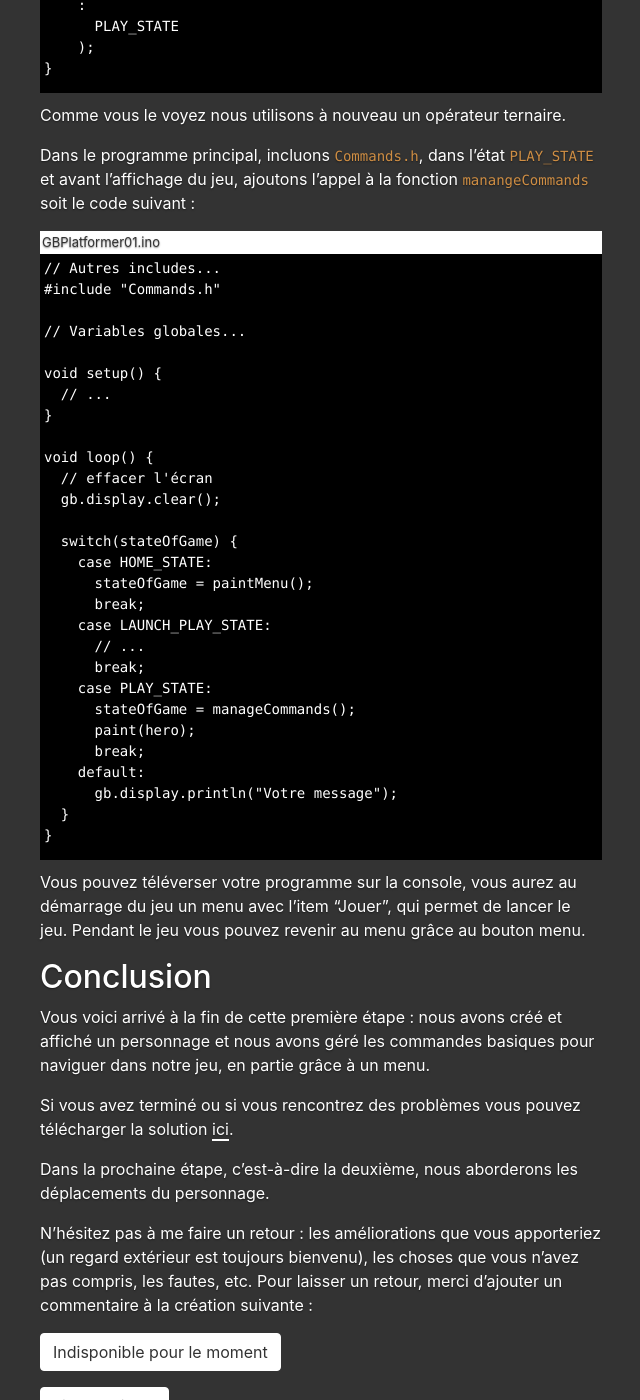
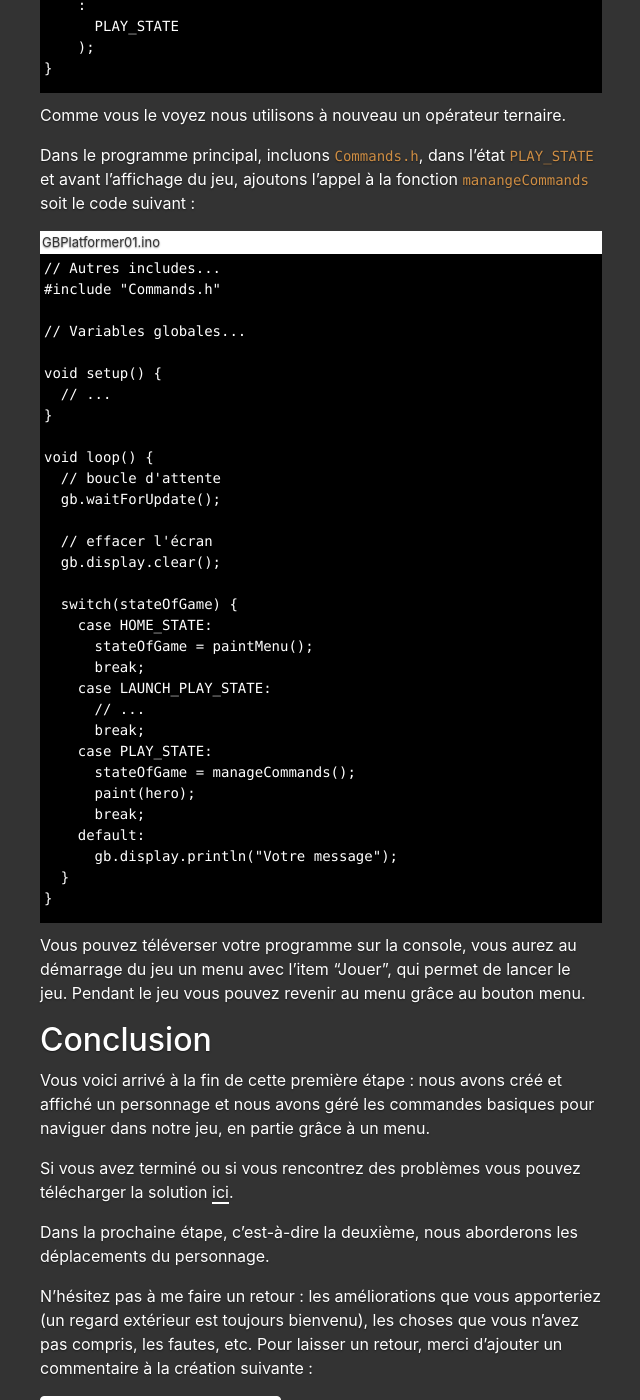
Before and after one commit to chris-scientist/gb-platformer-ws-01, a Jekyll site: the page built from docs/fr/personnage-menu.md, in a window 1280 px wide and 1400 px high, scrolled down 11703 px. Shown: the whole window, without its empty margins (319-959 px from the left). Built offline with Jekyll 4.4.1, drawn with Linux system fonts in a browser that asks for light colours.

Commit message:
Correction E1 [FR]

```diff
--- a/docs/fr/personnage-menu.md
+++ b/docs/fr/personnage-menu.md
@@ -520,6 +520,9 @@ void setup() {
 }
 
 void loop() {
+  // boucle d'attente
+  gb.waitForUpdate();
+
   // effacer l'écran
   gb.display.clear();
 
```
